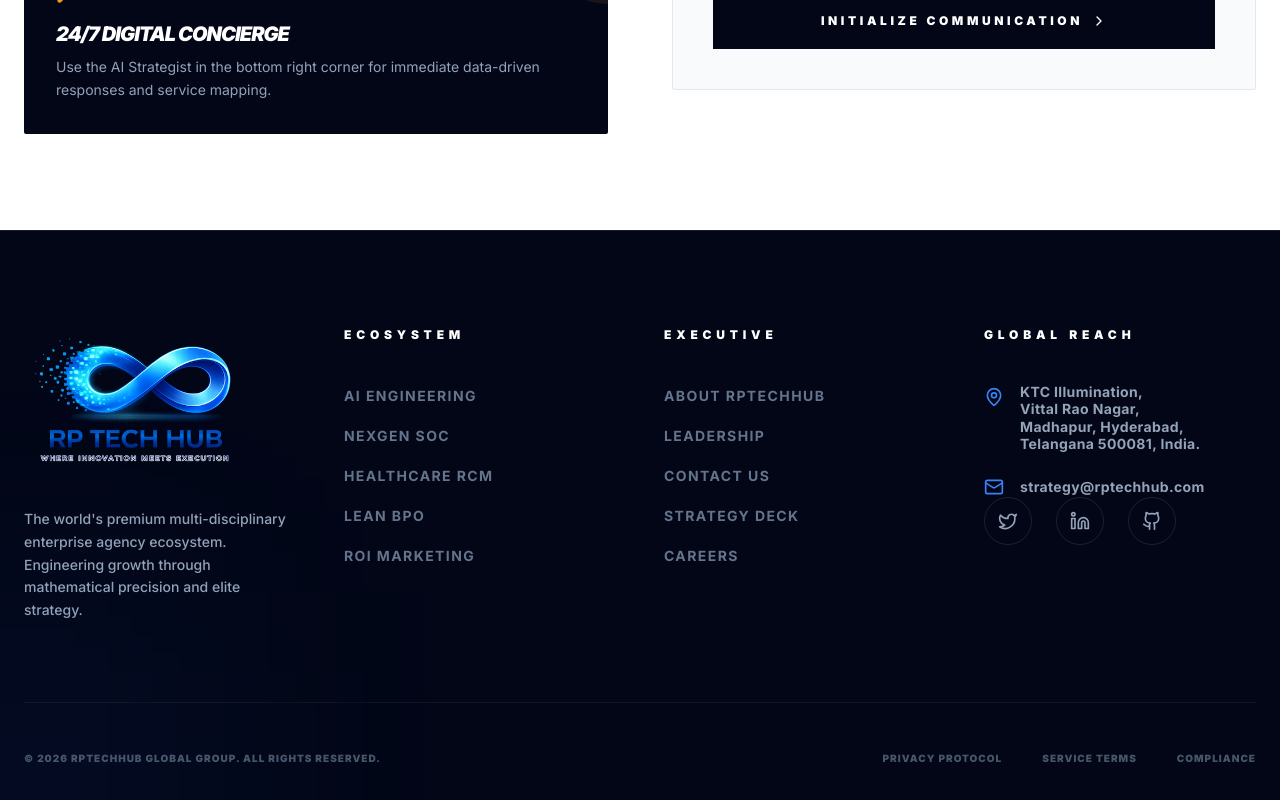
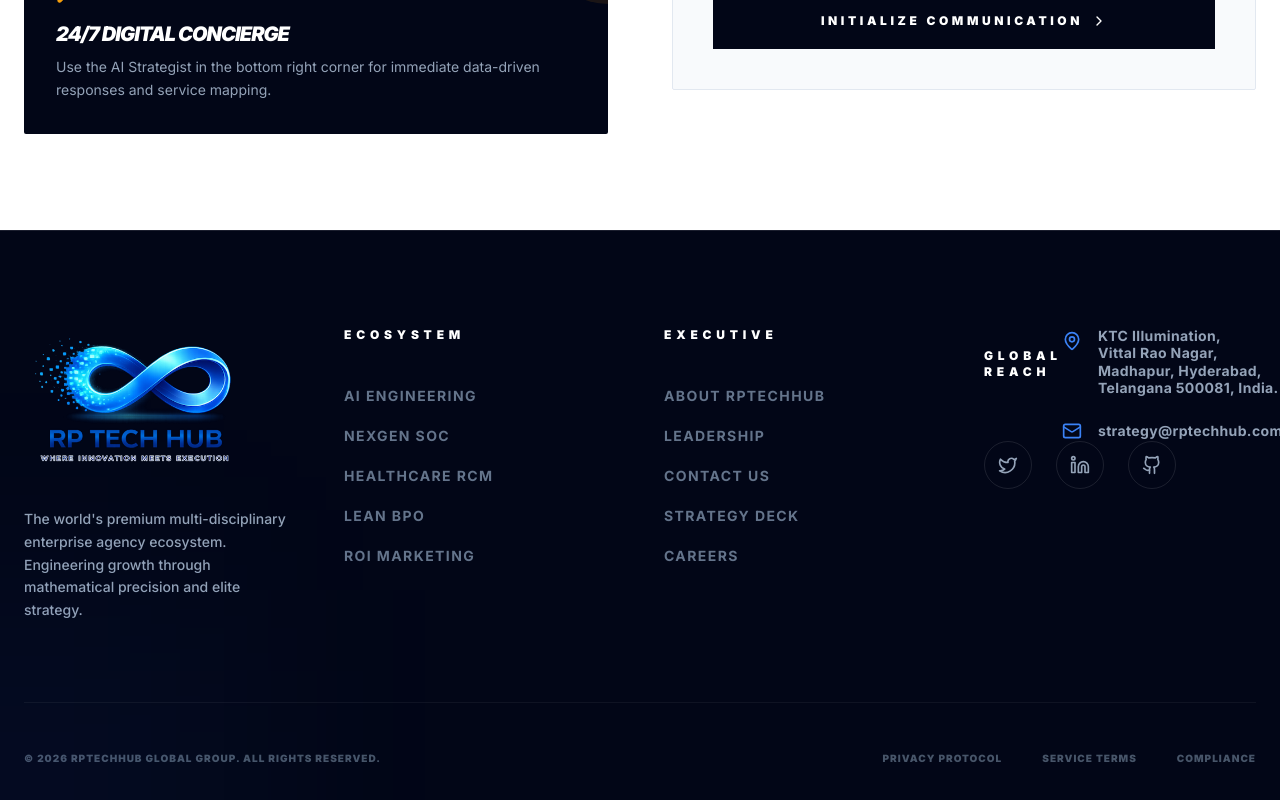
Before and after one commit to rptechhub9/RPTechHub, a React (Vite) app: page /#/contact in a window 1280 px wide. Shown: the part 1269-2069 px from the top of the page. Built offline with nearby package versions, Linux system fonts and the light colour scheme.

Commit message:
address and about page update

```diff
--- a/components/Footer.tsx
+++ b/components/Footer.tsx
@@ -80,6 +80,7 @@
           </div>
 
           <div>
+            <div className="flex items-center justify-start">
             <h4 className="text-xs uppercase tracking-[0.4em] font-black text-white mb-10">
               Global Reach
             </h4>
@@ -103,6 +104,7 @@
                 </span>
               </li>
             </ul>
+            </div>
             <div className="flex space-x-6">
               {[Twitter, Linkedin, Github].map((Icon, i) => (
                 <a
```
